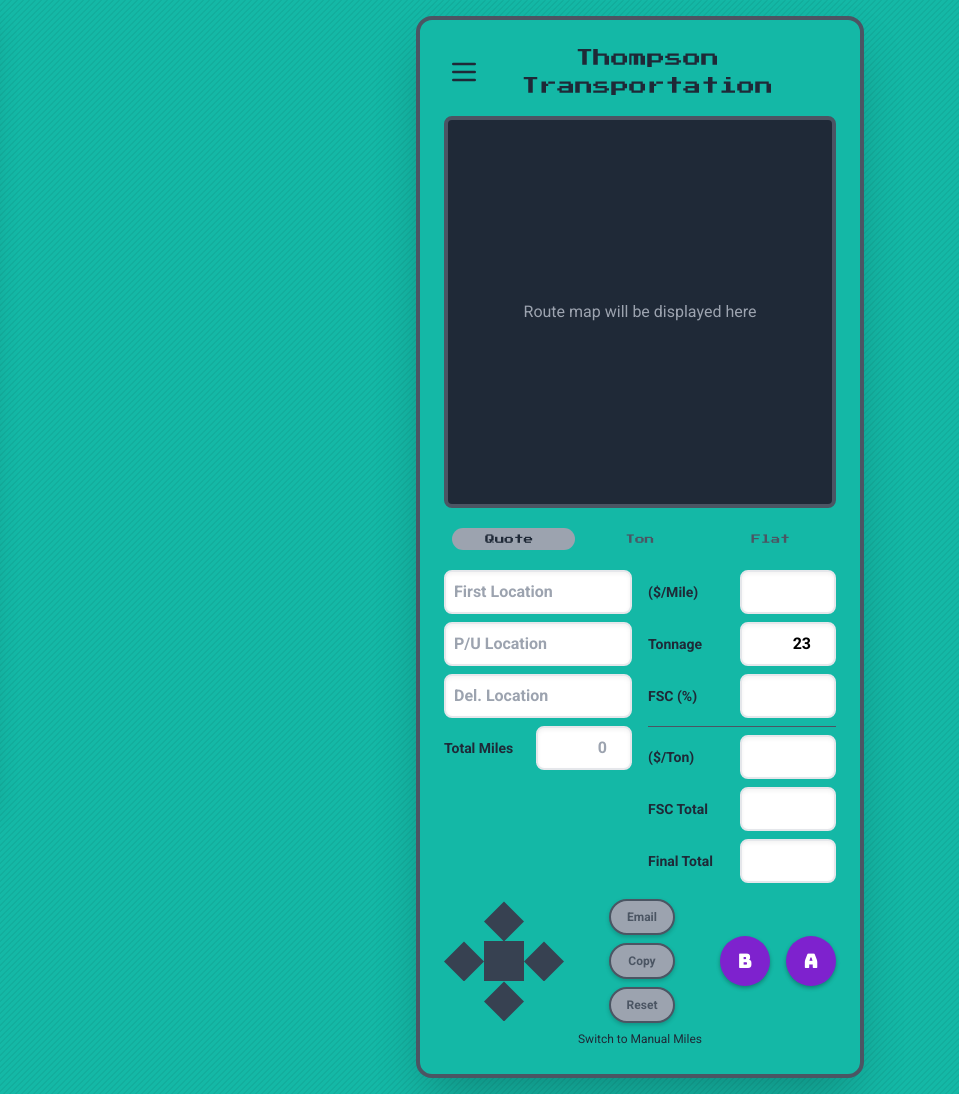
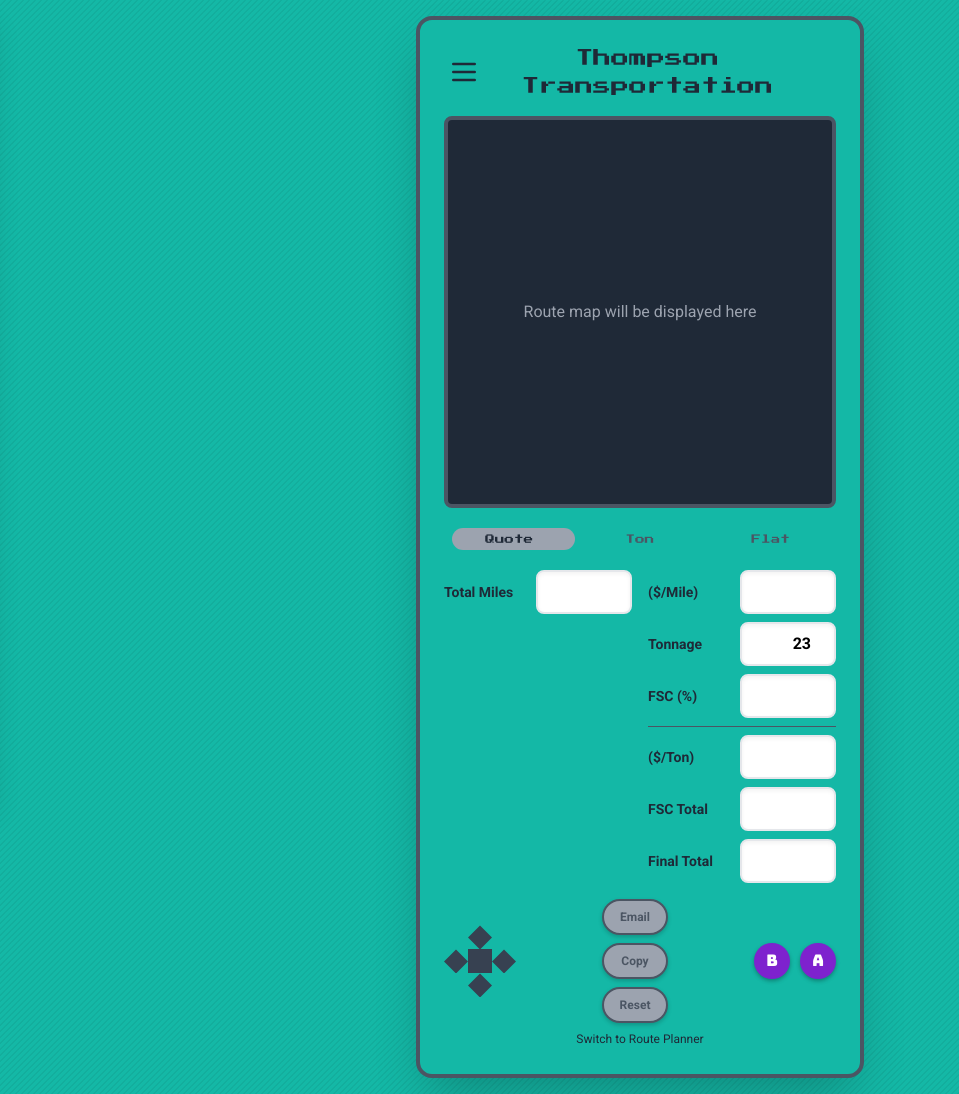
Before and after one commit to Gardnermason/freight-rate-player, a plain HTML site: page index.html in a window 1280 px wide. Shown: the whole page, without its empty margins (0-959 px from the left). Drawn offline with nearby package versions, Linux system fonts and the light colour scheme.

Commit message:
Update index.html

```diff
--- a/index.html
+++ b/index.html
@@ -33,7 +33,7 @@
 
         #side-menu { transition: transform 0.3s ease-in-out; }
 
-        .d-pad { display: grid; grid-template-columns: 1fr 1fr 1fr; width: 120px; height: 120px; }
+        .d-pad { display: grid; grid-template-columns: 1fr 1fr 1fr; width: 72px; height: 72px; }
         .d-pad-btn { background-color: #374151; transition: background-color 0.2s; }
         .d-pad-btn:active { background-color: #4b5563; }
         .up { grid-column: 2; grid-row: 1; clip-path: polygon(50% 0%, 100% 50%, 50% 100%, 0% 50%);}
@@ -42,8 +42,8 @@
         .right { grid-column: 3; grid-row: 2; clip-path: polygon(50% 0%, 100% 50%, 50% 100%, 0% 50%);}
         .down { grid-column: 2; grid-row: 3; clip-path: polygon(50% 0%, 100% 50%, 50% 100%, 0% 50%);}
 
-        .ab-buttons { display: flex; align-items: center; gap: 1rem; }
-        .ab-btn { width: 50px; height: 50px; border-radius: 50%; background-color: #7e22ce; color: white; font-family: 'Bungee', sans-serif; text-align: center; line-height: 50px; box-shadow: 0 2px 4px rgba(0,0,0,0.3); transition: background-color 0.2s; font-size: 1.25rem; }
+        .ab-buttons { display: flex; align-items: center; gap: 10px; }
+        .ab-btn { width: 36px; height: 36px; border-radius: 50%; background-color: #7e22ce; color: white; font-family: 'Bungee', sans-serif; text-align: center; line-height: 36px; box-shadow: 0 2px 4px rgba(0,0,0,0.3); transition: background-color 0.2s; }
         .ab-btn:active { background-color: #9333ea; }
 
         .action-btn {
@@ -160,7 +160,7 @@
             <div class="mt-auto p-4 border-t border-gray-200 dark:border-gray-700">
                 <h3 class="text-lg font-semibold text-center text-[#003366] dark:text-blue-200">Calculation Counter</h3>
                 <p id="personal-calc-counter" class="text-4xl font-bold text-center text-blue-600 dark:text-blue-400 mt-2">0</p>
-                <p class="text-center text-xs text-gray-400 dark:text-gray-500 mt-2">Version 2.7</p>
+                <p class="text-center text-xs text-gray-400 dark:text-gray-500 mt-2">Version 2.8</p>
             </div>
             <!-- History View -->
             <div id="history-view" class="hidden absolute inset-0 bg-white dark:bg-gray-800 p-5">
@@ -218,13 +218,19 @@
 
             <div class="grid grid-cols-2 gap-4">
                 <!-- Left Side: Locations -->
-                <div class="space-y-2">
+                <div id="pcmiler-inputs" class="space-y-2 hidden">
                     <input type="text" id="stop1" placeholder="First Location" class="form-input editable-field w-full p-2 font-semibold border-2 rounded-lg shadow-inner">
                     <input type="text" id="stop2" placeholder="P/U Location" class="form-input editable-field w-full p-2 font-semibold border-2 rounded-lg shadow-inner">
                     <input type="text" id="stop3" placeholder="Del. Location" class="form-input editable-field w-full p-2 font-semibold border-2 rounded-lg shadow-inner">
                     <div class="flex items-center justify-between">
                         <label class="font-bold text-sm text-gray-800">Total Miles</label>
                         <input type="number" id="total-miles-output" readonly class="form-input output-field w-24 p-2 text-right font-semibold border-2 rounded-lg shadow-inner cursor-not-allowed" placeholder="0">
+                    </div>
+                </div>
+                <div id="manual-miles-input" class="space-y-2">
+                     <div class="flex items-center justify-between">
+                        <label class="font-bold text-sm text-gray-800">Total Miles</label>
+                        <input type="number" id="miles" class="form-input editable-field w-24 p-2 text-right font-semibold border-2 rounded-lg shadow-inner">
                     </div>
                 </div>
 
@@ -277,7 +283,7 @@
                 </div>
             </div>
             <p id="api-error" class="text-red-800 text-sm text-center mt-2 hidden"></p>
-            <button type="button" id="manual-mode-btn" class="text-xs text-gray-800 hover:underline text-center w-full mt-2">Switch to Manual Miles</button>
+            <button type="button" id="manual-mode-btn" class="text-xs text-gray-800 hover:underline text-center w-full mt-2">Switch to Route Planner</button>
         </form>
     </div>
 
@@ -330,6 +336,10 @@
         const bButton = document.querySelector('.ab-btn[data-key="b"]');
         const form = document.getElementById('rateCalculatorForm');
         const tonnageInput = document.getElementById('tonnage');
+        const apiKeyInput = document.getElementById('apiKeyInput');
+        const manualModeBtn = document.getElementById('manual-mode-btn');
+        const pcmilerInputs = document.getElementById('pcmiler-inputs');
+        const manualMilesInput = document.getElementById('manual-miles-input');
 
         // --- Konami Code & Sound Logic ---
         const konamiCode = ['ArrowUp', 'ArrowUp', 'ArrowDown', 'ArrowDown', 'ArrowLeft', 'ArrowRight', 'ArrowLeft', 'ArrowRight', 'b', 'a'];
@@ -437,10 +447,36 @@
         }
 
         resetButton.addEventListener('click', resetCalculator);
-        bButton.addEventListener('click', resetCalculator);
+        bButton.addEventListener('click', (e) => {
+            e.preventDefault(); // Prevent form submission
+            resetCalculator();
+        });
 
 
         // --- Initial Setup ---
+        apiKeyInput.value = localStorage.getItem('pcmilerApiKey') || '';
+
+        function checkApiKey() {
+            if (apiKeyInput.value.trim()) {
+                pcmilerInputs.classList.remove('hidden');
+                manualMilesInput.classList.add('hidden');
+            } else {
+                pcmilerInputs.classList.add('hidden');
+                manualMilesInput.classList.remove('hidden');
+            }
+        }
+
+        apiKeyInput.addEventListener('input', () => {
+            localStorage.setItem('pcmilerApiKey', apiKeyInput.value);
+            checkApiKey();
+        });
+
+        manualModeBtn.addEventListener('click', () => {
+            pcmilerInputs.classList.toggle('hidden');
+            manualMilesInput.classList.toggle('hidden');
+        });
+
+        checkApiKey();
         setMode('generateQuote'); // Set initial mode
     </script>
 </body>
```
